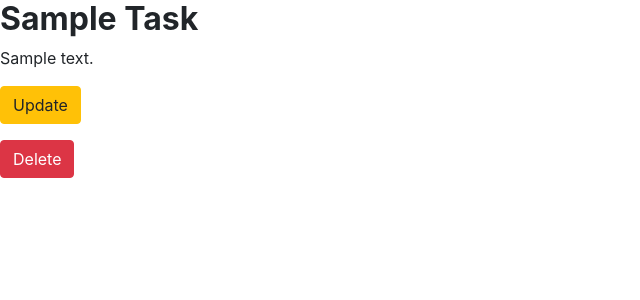
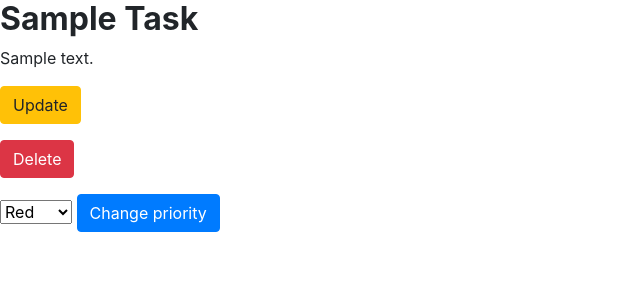
Before and after one commit to ValSL/Todo_list, a Django app: page /todo/detail/1 in a window 1280 px wide. Shown: the part 56-356 px from the top of the page, without its empty margins (0-640 px from the left). Run offline with Django 3.2, Linux system fonts and the light colour scheme; tables that the repository leaves empty hold one stand-in row (values such as "Sample post"); some libraries are stand-ins or nearby versions.

Commit message:
add priority choice

```diff
--- a/Todo_engine/todo_list/forms.py
+++ b/Todo_engine/todo_list/forms.py
@@ -5,7 +5,8 @@ from .models import Task
 class TodoForm(forms.ModelForm):
     title = forms.CharField(label='Название')
     content = forms.CharField(label='Содержание', widget=forms.widgets.Textarea())
+    priority = forms.ChoiceField(label='Приоритет', widget=forms.widgets.Select(), choices=Task.colors)
 
     class Meta:
         model = Task
-        fields = ['title', 'content']
+        fields = ['title', 'content', 'priority']
--- a/Todo_engine/todo_list/models.py
+++ b/Todo_engine/todo_list/models.py
@@ -2,7 +2,9 @@ from django.db import models
 
 
 class Task(models.Model):
+    colors = (('red', 'Red'), ('yellow', 'Yellow'), ('green', 'Green'))
     title = models.CharField(max_length=100)
     check = models.BooleanField(default=False)
     content = models.TextField(null=True)
     created = models.DateTimeField(auto_now_add=True)
+    priority = models.CharField(max_length=20, choices=colors, default='red')
--- a/Todo_engine/todo_list/templates/todo_list/detail.html
+++ b/Todo_engine/todo_list/templates/todo_list/detail.html
@@ -9,7 +9,12 @@
     <div>
         <p>{{ task.content }}</p>
     </div>
-    <p><a class="btn btn-warning" href="{% url 'update_url' pk=task.pk%}">Update</a></p>
-    <p><a class="btn btn-danger" href="{% url 'delete_url' pk=task.pk%}">Delete</a></p>
+    <p><a class="btn btn-warning" href="{% url 'update_url' pk=task.pk %}">Update</a></p>
+    <p><a class="btn btn-danger" href="{% url 'delete_url' pk=task.pk %}">Delete</a></p>
+    <form action="{% url 'prior_url' pk=task.pk %}" method="post">
+        {% csrf_token %}
+        {{ form.priority }}
+        <input type="submit" value="Change priority" class="btn btn-primary">
+    </form>
 
 {% endblock %}
--- a/Todo_engine/todo_list/templates/todo_list/index.html
+++ b/Todo_engine/todo_list/templates/todo_list/index.html
@@ -16,7 +16,11 @@
                         <input type="submit" value="Check!!!" class="btn btn-success">
                     {% endif %}
                 </form>
-                <a href="{% url 'detail_url' pk=task.id %}">{{ task.title|title }}</a>
+                <a style="margin-left: 30%; font-size: 20px; color: {{ task.priority }}" href="{% url 'detail_url' pk=task.id %}"><b>{{ task.title|title }}</b></a>
+                <form action="#" method="post">
+                    <a style="" href="">Up</a>
+                    <a style="margin-left: 20px" href="">Down</a>
+                </form>
             </li>
         {% endfor %}
     </ul>
--- a/Todo_engine/todo_list/urls.py
+++ b/Todo_engine/todo_list/urls.py
@@ -1,9 +1,11 @@
 from django.urls import path
-from .views import index, check, TaskCreate, TaskDetail, TaskUpdate, TaskDelete
+from .views import index, check, change_priority, TaskCreate, TaskDetail, TaskUpdate, TaskDelete
 
 urlpatterns = [
     path('', index, name='index_url'),
     path('check/<int:pk>', check, name='check_url'),
+    path('prior/<int:pk>', change_priority, name='prior_url'),
+    # path('pos/<int:pk>', change_position, name='change_position_url'),
     path('create/', TaskCreate.as_view(), name='create_url'),
     path('detail/<int:pk>', TaskDetail.as_view(), name='detail_url'),
     path('detail/<int:pk>/update', TaskUpdate.as_view(), name='update_url'),
--- a/Todo_engine/todo_list/views.py
+++ b/Todo_engine/todo_list/views.py
@@ -16,6 +16,15 @@ def check(request, pk):
     return redirect(reverse('index_url'))
 
 
+def change_priority(request, pk):
+    if request.method == 'POST':
+        current_task = Task.objects.get(id=pk)
+        form = TodoForm(request.POST, instance=current_task)
+        current_task.priority = form['priority'].data
+        current_task.save()
+    return redirect(reverse('detail_url', kwargs={'pk': current_task.pk}))
+
+
 class TaskCreate(CreateView):
     model = Task
     success_url = '/todo'
@@ -26,6 +35,11 @@ class TaskCreate(CreateView):
 class TaskDetail(DetailView):
     template_name = 'todo_list/detail.html'
     model = Task
+
+    def get_context_data(self, **kwargs):
+        context = super().get_context_data(**kwargs)
+        context['form'] = TodoForm()
+        return context
 
 
 class TaskUpdate(UpdateView):
```
Also changed, not shown: Todo_engine/todo_list/migrations/0003_task_priority.py (added), Todo_engine/todo_list/migrations/0004_auto_20200210_1651.py (added). Lines whose indentation alone changed are shown as unchanged.
